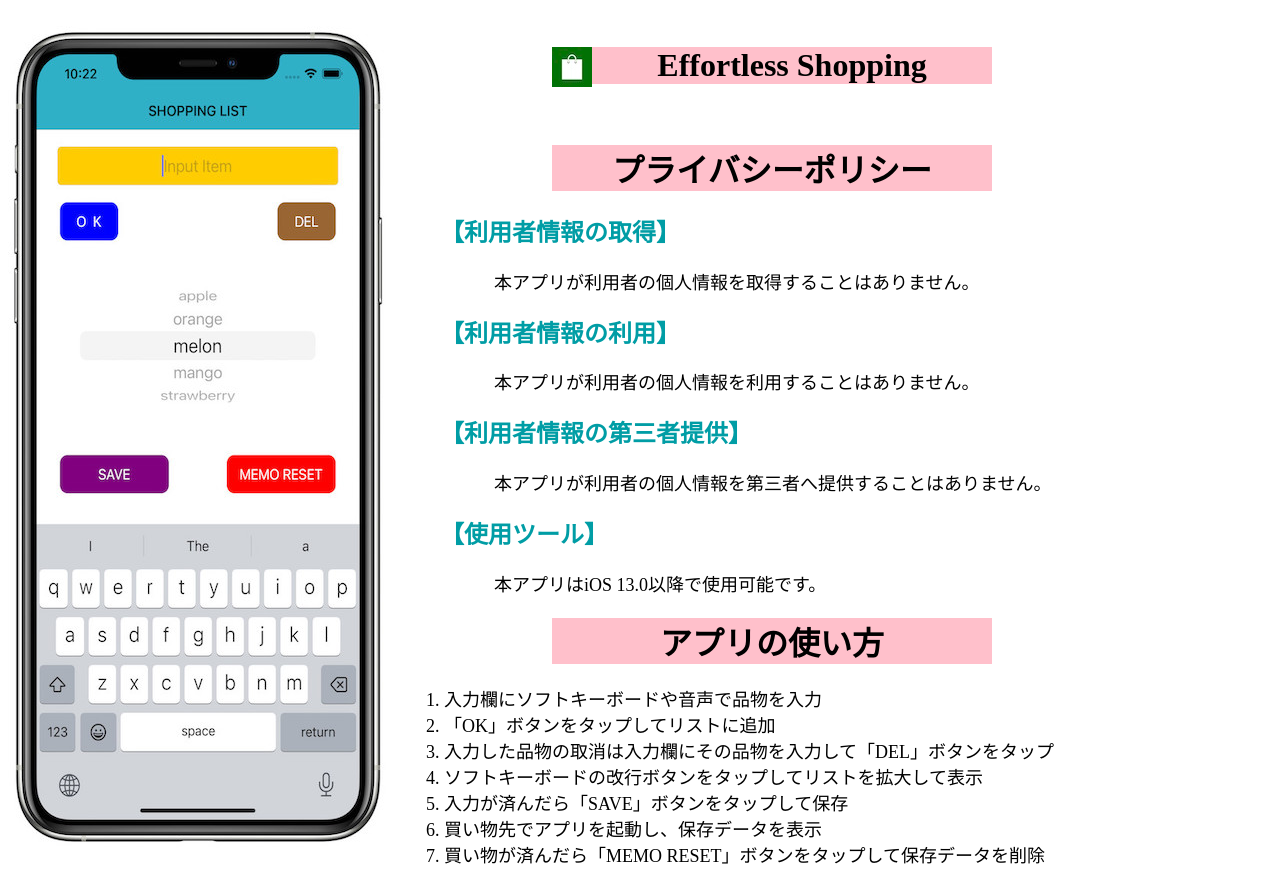
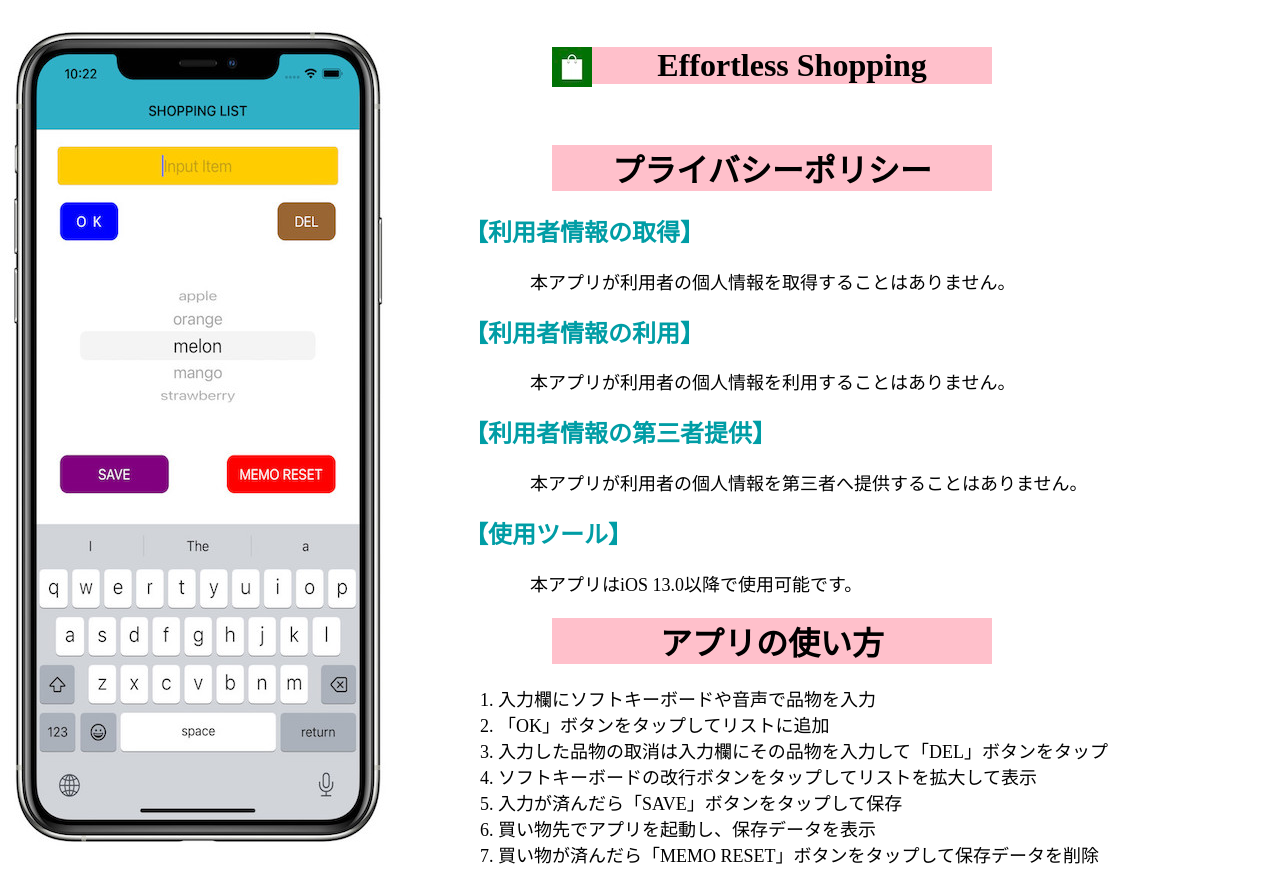
Before and after one commit to Kogera-star/master, a plain HTML site: page index.html in a window 1280 px wide. Drawn offline with Linux system fonts and the light colour scheme.

Commit message:
Update index.html

```diff
--- a/index.html
+++ b/index.html
@@ -7,12 +7,12 @@
       <style type="text/css">
         #title1{margin-left:17em;width:440px;text-decoration:none}
         #title2{margin-left:25em}
-        #title3{margin-left:18em;width:440px;text-decoration:none}
-        #title4{margin-left:27em}
+        #title3{margin-left:19em;width:440px;text-decoration:none}
+        #title4{margin-left:29em}
         p{font-size:large}
         h2{color:#009da5}
         h1{background-color:pink}
-        li{margin-left:22em;font-size:large}
+        li{margin-left:25em;font-size:large}
         img{float:left}
       </style>
   </head>
```
